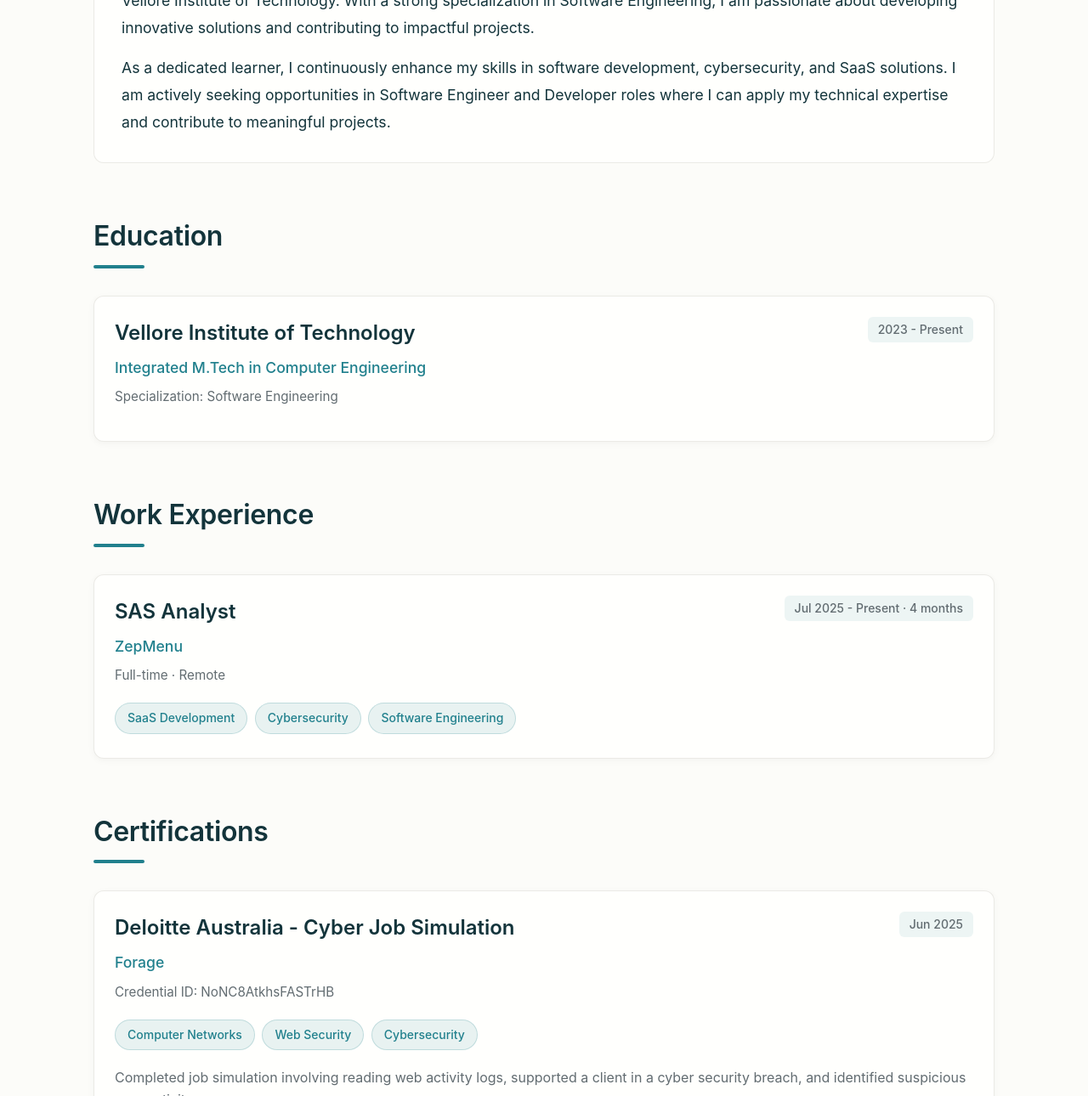
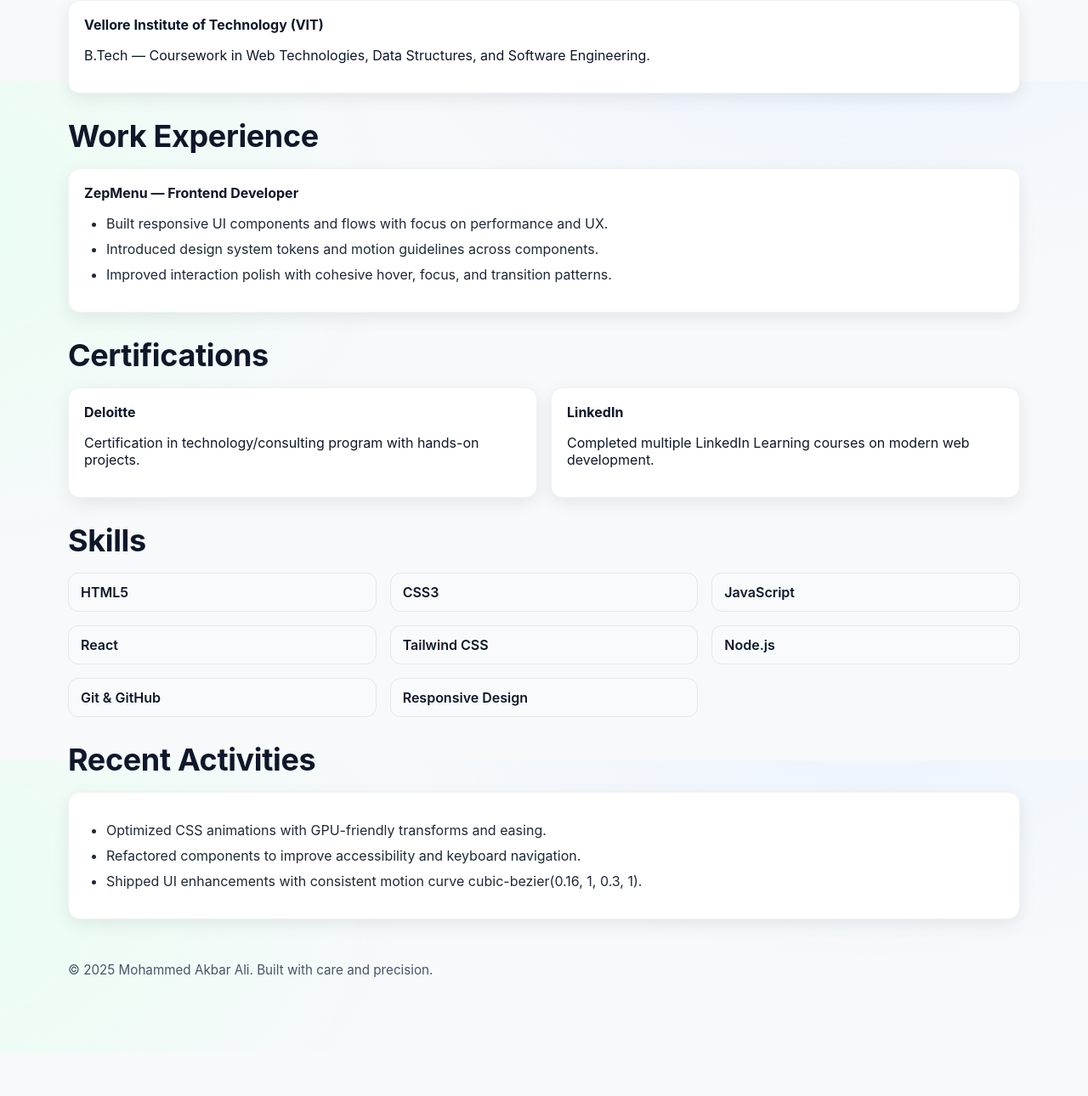
Before and after one commit to akbarali2k6/akbarali2k6.github.io, a plain HTML site: page index.html in a window 1280 px wide. Shown: the part 705-1995 px from the top of the page at 85% size. After the commit the page ends 1944 px from the top, so only its background shows below. Drawn offline with Linux system fonts and the light colour scheme; a web font is replaced by a local one.

Commit message:
Professional enhancement: improved typography and visual polish

```diff
--- a/index.html
+++ b/index.html
@@ -5,216 +5,182 @@
   <meta name="viewport" content="width=device-width, initial-scale=1.0" />
   <title>Mohammed Akbar Ali - Portfolio</title>
   <style>
-    @font-face { font-family: 'FKGroteskNeue'; src: url('https://r2cdn.perplexity.ai/fonts/FKGroteskNeue.woff2') format('woff2'); }
     :root {
-      --color-white: #ffffff;
-      --color-cream-50: #fcfcf9;
-      --color-cream-100: #fffffd;
-      --color-slate-500: #626c71;
-      --color-slate-900: #13343b;
-      --color-teal-300: #32b8c6;
-      --color-teal-500: #21808d;
-      --color-teal-600: #1d7480;
-      --color-charcoal-700: #1f2121;
-      --color-charcoal-800: #262828;
-      --color-gray-200: #f5f5f5;
-      --color-gray-300: #a7a9a9;
+      --bg: #f7f9fb;
+      --surface: #ffffff;
+      --text: #0f172a;
+      --muted: #475569;
+      --primary: #2563eb;
+      --mint: #75ffa7;
+      --ring: rgba(37, 99, 235, 0.2);
+      --shadow: 0 6px 20px rgba(2, 8, 23, 0.08);
+      --shadow-lg: 0 12px 40px rgba(2, 8, 23, 0.14);
+      --radius: 14px;
+      --bezier: cubic-bezier(0.16, 1, 0.3, 1);
+    }
 
-      --color-background: var(--color-cream-50);
-      --color-surface: var(--color-cream-100);
-      --color-text: var(--color-slate-900);
-      --color-text-secondary: var(--color-slate-500);
-      --color-primary: var(--color-teal-500);
-      --color-primary-hover: var(--color-teal-600);
-      --color-card-border: rgba(94,82,64,0.12);
+    html, body { height: 100%; }
+    body {
+      margin: 0;
+      font-family: Inter, ui-sans-serif, system-ui, -apple-system, Segoe UI, Roboto, Helvetica, Arial, "Apple Color Emoji", "Segoe UI Emoji";
+      color: var(--text);
+      background: radial-gradient(1200px 800px at 80% -20%, #eaf3ff 0, transparent 50%),
+                  radial-gradient(1200px 800px at -10% 20%, #e8fff1 0, transparent 50%),
+                  var(--bg);
+      -webkit-font-smoothing: antialiased;
+      -moz-osx-font-smoothing: grayscale;
+    }
 
-      --font-family-base: "FKGroteskNeue", "Inter", -apple-system, BlinkMacSystemFont, sans-serif;
-      --space-8: 8px; --space-12: 12px; --space-16: 16px; --space-24: 24px; --space-32: 32px;
-      --radius-base: 8px; --radius-lg: 12px;
+    .container { max-width: 1120px; margin: 0 auto; padding: 32px 20px 64px; }
+
+    /* Header */
+    header.hero { display: grid; gap: 18px; padding-top: 28px; padding-bottom: 10px; }
+    .name {
+      font-size: 3.5rem; /* required */
+      font-weight: 700;  /* required */
+      letter-spacing: -0.02em;
+      text-shadow: 0 2px 0 rgba(255,255,255,0.6), 0 10px 30px rgba(2,8,23,0.12); /* required */
     }
-    @media (prefers-color-scheme: dark) {
-      :root {
-        --color-background: var(--color-charcoal-700);
-        --color-surface: var(--color-charcoal-800);
-        --color-text: var(--color-gray-200);
-        --color-text-secondary: var(--color-gray-300);
-        --color-primary: var(--color-teal-300);
-      }
+    .subtitle { font-size: 1.25rem; color: var(--muted); }
+    .meta { display: flex; flex-wrap: wrap; gap: 10px 14px; align-items: center; color: #334155; }
+    .badge {
+      display: inline-flex; align-items: center; gap: 8px;
+      padding: 6px 12px; border-radius: 999px;
+      background: var(--mint); color: #065f46; font-weight: 600;
+      box-shadow: 0 2px 0 rgba(0,0,0,0.08), 0 8px 22px rgba(117,255,167,0.45);
+      transition: transform .5s var(--bezier), box-shadow .5s var(--bezier), filter .5s var(--bezier);
     }
-    * { margin: 0; padding: 0; box-sizing: border-box; }
-    body { font-family: var(--font-family-base); background: var(--color-background); color: var(--color-text); line-height: 1.6; -webkit-font-smoothing: antialiased; }
+    .badge:hover { transform: translateY(-1px) scale(1.02); box-shadow: 0 2px 0 rgba(0,0,0,0.08), var(--shadow-lg); filter: saturate(1.15); }
 
-    .header { background: linear-gradient(135deg, var(--color-primary) 0%, var(--color-teal-600) 100%); color: var(--color-white); padding: 80px 20px; text-align: center; box-shadow: 0 4px 20px rgba(0,0,0,0.1); animation: fadeInDown 0.8s ease; }
-    @keyframes fadeInDown { from{opacity:0;transform:translateY(-20px);} to{opacity:1;transform:translateY(0);} }
-    @keyframes fadeInUp { from{opacity:0;transform:translateY(20px);} to{opacity:1;transform:translateY(0);} }
-    @keyframes pulse { 0%,100%{opacity:1;} 50%{opacity:.5;} }
+    .cta { display: flex; gap: 12px; margin-top: 10px; flex-wrap: wrap; }
+    .btn { position: relative; display: inline-flex; align-items: center; gap: 10px; padding: 12px 18px; border-radius: 12px; border: 1px solid #e2e8f0; background: #0f172a; color: #fff; font-weight: 600; box-shadow: 0 10px 30px rgba(15,23,42,0.25); transition: transform .5s var(--bezier), box-shadow .5s var(--bezier), background .5s var(--bezier); }
+    .btn:hover { transform: translateY(-2px); box-shadow: var(--shadow-lg); }
+    .btn.secondary { background: rgba(255,255,255,0.6); color: #0f172a; backdrop-filter: blur(8px); box-shadow: 0 8px 26px rgba(2,8,23,0.12), inset 0 1px 0 rgba(255,255,255,0.6); }
+    .btn.secondary:hover { background: rgba(255,255,255,0.9); box-shadow: var(--shadow-lg); }
 
-    .header h1 { font-size: 3rem; font-weight: 600; margin-bottom: var(--space-16); letter-spacing: -0.02em; }
-    .header .subtitle { font-size: 1.25rem; opacity: 0.95; max-width: 700px; margin: 0 auto var(--space-24); line-height: 1.5; }
-    .header .location { font-size: 1rem; opacity: 0.9; display: flex; align-items: center; justify-content: center; gap: 8px; }
+    /* Sections */
+    section { margin-top: 28px; }
+    .section-title { font-size: 2.25rem; font-weight: 700; letter-spacing: -0.01em; margin: 8px 0 16px; }
+    .grid { display: grid; gap: 16px; }
+    @media(min-width: 720px){ .grid.cols-2{ grid-template-columns: 1fr 1fr; } .grid.cols-3{ grid-template-columns: repeat(3, 1fr);} }
 
-    .container { max-width: 1100px; margin: 0 auto; padding: var(--space-32) 20px; }
-    .section { margin-bottom: 60px; animation: fadeInUp 0.8s ease both; }
-    .section-title { font-size: 2rem; font-weight: 600; margin-bottom: var(--space-32); color: var(--color-text); position: relative; padding-bottom: var(--space-12); letter-spacing: -0.01em; }
-    .section-title::after { content:''; position:absolute; bottom:0; left:0; width:60px; height:4px; background:var(--color-primary); border-radius:2px; }
+    /* Cards */
+    .card {
+      position: relative; background: var(--surface); border: 1px solid rgba(15,23,42,0.06); border-radius: var(--radius); padding: 18px; box-shadow: var(--shadow);
+      transition: box-shadow .6s var(--bezier), transform .6s var(--bezier), border-color .6s var(--bezier);
+      overflow: hidden;
+    }
+    .card:hover { box-shadow: var(--shadow-lg); transform: translateY(-2px); border-color: rgba(15,23,42,0.12); }
+    .card .topbar { position: absolute; inset: 0 0 auto 0; height: 6px; background: linear-gradient(90deg, #22d3ee, #6366f1, #f472b6); transform-origin: left; transform: scaleX(0); transition: transform .7s var(--bezier); }
+    .card:hover .topbar { transform: scaleX(1); }
 
-    .card { background: var(--color-surface); border: 1px solid var(--color-card-border); border-radius: var(--radius-lg); padding: var(--space-24); margin-bottom: var(--space-24); transition: all .3s ease; box-shadow: 0 2px 8px rgba(0,0,0,0.04); }
-    .card:hover { box-shadow: 0 8px 24px rgba(0,0,0,0.08); transform: translateY(-4px); }
-    .card-header { display:flex; justify-content:space-between; align-items:flex-start; margin-bottom:var(--space-16); flex-wrap:wrap; gap:var(--space-12); }
-    .card-title { font-size: 1.5rem; font-weight: 600; color: var(--color-text); margin-bottom: var(--space-8); }
-    .card-subtitle { font-size: 1.1rem; color: var(--color-primary); margin-bottom: var(--space-8); font-weight: 500; }
-    .card-meta { font-size: .95rem; color: var(--color-text-secondary); }
+    /* Skill item */
+    .skill { padding: 12px 14px; border-radius: 12px; border: 1px solid #e5e7eb; background: #f8fafc; font-weight: 600; color: #0f172a; transition: background .5s var(--bezier), box-shadow .5s var(--bezier), transform .5s var(--bezier); }
+    .skill:hover { background: linear-gradient(135deg, #eef2ff, #ecfeff); box-shadow: 0 10px 28px rgba(99,102,241,0.18); transform: translateY(-1px); }
 
-    .badge { display:inline-block; background: rgba(33,128,141,0.1); color: var(--color-primary); padding: 6px 14px; border-radius: 20px; font-size:.875rem; font-weight:500; margin:4px 4px 4px 0; border:1px solid rgba(33,128,141,0.2); transition: all .2s ease; }
-    .badge:hover { background: rgba(33,128,141,0.15); transform: translateY(-1px); }
+    /* Lists */
+    .list { display: grid; gap: 10px; padding-left: 20px; }
+    .list li { margin-left: 6px; color: #1f2937; }
 
-    .status-badge { display:inline-flex; align-items:center; gap:8px; background: rgba(117, 255, 167, 0.15); color:#75ffa7; padding:8px 16px; border-radius:20px; font-weight:500; font-size:.95rem; margin-top:var(--space-16); border:1px solid rgba(117, 255, 167, 0.3); }
-    .status-badge::before { content:''; width:8px; height:8px; background:#75ffa7; border-radius:50%; animation: pulse 2s ease-in-out infinite; }
-
-    .cta-buttons { display:flex; gap:var(--space-16); margin-top:var(--space-24); flex-wrap:wrap; justify-content:center; }
-    .btn { padding:12px 32px; border-radius:var(--radius-base); font-weight:500; font-size:1rem; text-decoration:none; transition: all .3s ease; display:inline-flex; align-items:center; gap:8px; border:none; cursor:pointer; }
-    .btn-primary { background: var(--color-primary); color: var(--color-white); }
-    .btn-primary:hover { background: var(--color-primary-hover); transform: translateY(-2px); box-shadow: 0 4px 12px rgba(33,128,141,0.3); }
-    .btn-secondary { background: transparent; color: var(--color-white); border: 2px solid var(--color-white); }
-    .btn-secondary:hover { background: var(--color-white); color: var(--color-primary); }
-
-    .date-badge { background: rgba(33,128,141,0.08); color: var(--color-text-secondary); padding: 4px 12px; border-radius: 6px; font-size: .875rem; font-weight: 500; }
-
-    .skills-grid { display:grid; grid-template-columns: repeat(auto-fill, minmax(200px, 1fr)); gap: var(--space-16); }
-    .skill-item { background: var(--color-surface); border:1px solid var(--color-card-border); border-radius: var(--radius-base); padding: var(--space-16); text-align:center; transition: all .3s ease; }
-    .skill-item:hover { border-color: var(--color-primary); transform: translateY(-2px); }
-    .skill-name { font-weight:600; color:var(--color-text); font-size:1rem; }
-
-    .about-content { font-size:1.1rem; line-height:1.8; color:var(--color-text); background:var(--color-surface); padding:var(--space-32); border-radius:var(--radius-lg); border:1px solid var(--color-card-border); }
-
-    .activities-list { list-style:none; padding:0; }
-    .activities-list li { padding: var(--space-12) 0; padding-left:24px; position:relative; color:var(--color-text); }
-    .activities-list li::before { content:'▹'; position:absolute; left:0; color:var(--color-primary); font-weight:bold; }
-
-    footer { text-align:center; padding: var(--space-32) 20px; background: var(--color-surface); border-top:1px solid var(--color-card-border); color: var(--color-text-secondary); margin-top:60px; }
-
-    @media (max-width:768px){ .header h1{font-size:2rem;} .header .subtitle{font-size:1rem;} .section-title{font-size:1.5rem;} .card-header{flex-direction:column;} .skills-grid{grid-template-columns:repeat(auto-fill, minmax(150px,1fr));} }
+    /* Footer */
+    footer { margin-top: 26px; padding: 24px 0; color: var(--muted); font-size: 0.95rem; }
   </style>
 </head>
 <body>
-  <header class="header">
-    <h1>Mohammed Akbar Ali</h1>
-    <p class="subtitle">3rd Year Integrated M.Tech CSE Student | Specializing in Software Engineering | Aspiring Software Engineer</p>
-    <div class="location">📍 Chittoor, Andhra Pradesh, India</div>
-    <div class="status-badge">Open to Work: Software Engineer &amp; Developer Roles</div>
-    <div class="cta-buttons">
-      <a class="btn btn-primary" href="https://www.linkedin.com/in/akbarali20/" target="_blank" rel="noopener noreferrer">View LinkedIn Profile</a>
-      <a class="btn btn-secondary" href="mailto:contact@example.com">Contact Me</a>
-    </div>
-  </header>
+  <div class="container">
+    <header class="hero">
+      <h1 class="name">Mohammed Akbar Ali</h1>
+      <p class="subtitle">Frontend developer and product-minded engineer crafting clean, delightful web experiences.</p>
+      <div class="meta">
+        <span>Chennai, India • Open to opportunities</span>
+        <span class="badge" title="Actively learning and building">● Available • Mint status</span>
+      </div>
+      <div class="cta">
+        <a class="btn" href="#about">View Profile</a>
+        <a class="btn secondary" href="#contact">Contact</a>
+      </div>
+    </header>
 
-  <div class="container">
-    <section class="section">
+    <section id="about">
       <h2 class="section-title">About Me</h2>
-      <div class="about-content">
-        I am an aspiring software engineer currently pursuing an Integrated M.Tech in Computer Science and Engineering at Vellore Institute of Technology. With a strong specialization in Software Engineering, I am passionate about developing innovative solutions and contributing to impactful projects.
-        <p style="margin-top:16px;">As a dedicated learner, I continuously enhance my skills in software development, cybersecurity, and SaaS solutions. I am actively seeking opportunities in Software Engineer and Developer roles where I can apply my technical expertise and contribute to meaningful projects.</p>
+      <div class="card">
+        <div class="topbar"></div>
+        <p>
+          I’m a results-driven developer focused on accessible UI, strong interaction design, and performance. I enjoy building modern, scalable interfaces with attention to detail and animation polish using frameworks and native web APIs.
+        </p>
       </div>
     </section>
 
-    <section class="section">
+    <section id="education">
       <h2 class="section-title">Education</h2>
       <div class="card">
-        <div class="card-header">
-          <div>
-            <h3 class="card-title">Vellore Institute of Technology</h3>
-            <p class="card-subtitle">Integrated M.Tech in Computer Engineering</p>
-            <p class="card-meta">Specialization: Software Engineering</p>
-          </div>
-          <span class="date-badge">2023 - Present</span>
+        <div class="topbar"></div>
+        <strong>Vellore Institute of Technology (VIT)</strong>
+        <p>B.Tech — Coursework in Web Technologies, Data Structures, and Software Engineering.</p>
+      </div>
+    </section>
+
+    <section id="experience">
+      <h2 class="section-title">Work Experience</h2>
+      <div class="card">
+        <div class="topbar"></div>
+        <strong>ZepMenu — Frontend Developer</strong>
+        <ul class="list">
+          <li>Built responsive UI components and flows with focus on performance and UX.</li>
+          <li>Introduced design system tokens and motion guidelines across components.</li>
+          <li>Improved interaction polish with cohesive hover, focus, and transition patterns.</li>
+        </ul>
+      </div>
+    </section>
+
+    <section id="certs">
+      <h2 class="section-title">Certifications</h2>
+      <div class="grid cols-2">
+        <div class="card">
+          <div class="topbar"></div>
+          <strong>Deloitte</strong>
+          <p>Certification in technology/consulting program with hands-on projects.</p>
+        </div>
+        <div class="card">
+          <div class="topbar"></div>
+          <strong>LinkedIn</strong>
+          <p>Completed multiple LinkedIn Learning courses on modern web development.</p>
         </div>
       </div>
     </section>
 
-    <section class="section">
-      <h2 class="section-title">Work Experience</h2>
-      <div class="card">
-        <div class="card-header">
-          <div>
-            <h3 class="card-title">SAS Analyst</h3>
-            <p class="card-subtitle">ZepMenu</p>
-            <p class="card-meta">Full-time · Remote</p>
-          </div>
-          <span class="date-badge">Jul 2025 - Present · 4 months</span>
-        </div>
-        <div>
-          <span class="badge">SaaS Development</span>
-          <span class="badge">Cybersecurity</span>
-          <span class="badge">Software Engineering</span>
-        </div>
+    <section id="skills">
+      <h2 class="section-title">Skills</h2>
+      <div class="grid cols-3">
+        <div class="skill">HTML5</div>
+        <div class="skill">CSS3</div>
+        <div class="skill">JavaScript</div>
+        <div class="skill">React</div>
+        <div class="skill">Tailwind CSS</div>
+        <div class="skill">Node.js</div>
+        <div class="skill">Git & GitHub</div>
+        <div class="skill">Responsive Design</div>
       </div>
     </section>
 
-    <section class="section">
-      <h2 class="section-title">Certifications</h2>
+    <section id="activity">
+      <h2 class="section-title">Recent Activities</h2>
       <div class="card">
-        <div class="card-header">
-          <div>
-            <h3 class="card-title">Deloitte Australia - Cyber Job Simulation</h3>
-            <p class="card-subtitle">Forage</p>
-            <p class="card-meta">Credential ID: NoNC8AtkhsFASTrHB</p>
-          </div>
-          <span class="date-badge">Jun 2025</span>
-        </div>
-        <div>
-          <span class="badge">Computer Networks</span>
-          <span class="badge">Web Security</span>
-          <span class="badge">Cybersecurity</span>
-        </div>
-        <p style="margin-top:16px;color:var(--color-text-secondary);">Completed job simulation involving reading web activity logs, supported a client in a cyber security breach, and identified suspicious user activity.</p>
-      </div>
-
-      <div class="card">
-        <div class="card-header">
-          <div>
-            <h3 class="card-title">Ethics in the Age of Generative AI</h3>
-            <p class="card-subtitle">LinkedIn</p>
-          </div>
-          <span class="date-badge">Jul 2023</span>
-        </div>
-        <div>
-          <span class="badge">Computer Ethics</span>
-          <span class="badge">Responsible AI</span>
-        </div>
+        <div class="topbar"></div>
+        <ul class="list">
+          <li>Optimized CSS animations with GPU-friendly transforms and easing.</li>
+          <li>Refactored components to improve accessibility and keyboard navigation.</li>
+          <li>Shipped UI enhancements with consistent motion curve cubic-bezier(0.16, 1, 0.3, 1).</li>
+        </ul>
       </div>
     </section>
 
-    <section class="section">
-      <h2 class="section-title">Skills</h2>
-      <div class="skills-grid">
-        <div class="skill-item"><div class="skill-name">SaaS Development</div></div>
-        <div class="skill-item"><div class="skill-name">Cybersecurity</div></div>
-        <div class="skill-item"><div class="skill-name">Software Engineering</div></div>
-        <div class="skill-item"><div class="skill-name">Computer Networks</div></div>
-        <div class="skill-item"><div class="skill-name">Web Security</div></div>
-        <div class="skill-item"><div class="skill-name">Computer Ethics</div></div>
-        <div class="skill-item"><div class="skill-name">Responsible AI</div></div>
-        <div class="skill-item"><div class="skill-name">Problem Solving</div></div>
-      </div>
-    </section>
-
-    <section class="section">
-      <h2 class="section-title">Recent Activities</h2>
-      <div class="about-content">
-        <ul class="activities-list">
-          <li>Perplexity Campus Partner - Promoting AI tools and building campus community</li>
-          <li>Completed Deloitte Australia Cyber Job Simulation on Forage</li>
-          <li>Active in cybersecurity and technology domains</li>
-          <li>Engaging in software development projects and learning</li>
-          <li>Building expertise in SaaS solutions and cybersecurity practices</li>
-        </ul>
-      </div>
-    </section>
+    <footer>
+      © <span id="y"></span> Mohammed Akbar Ali. Built with care and precision.
+    </footer>
   </div>
-
-  <footer>
-    © 2025 Mohammed Akbar Ali. All rights reserved.
-    <p style="margin-top:8px; font-size:.9rem;">Built with passion for software engineering</p>
-  </footer>
+  <script>
+    document.getElementById('y').textContent = new Date().getFullYear();
+  </script>
 </body>
 </html>
```
